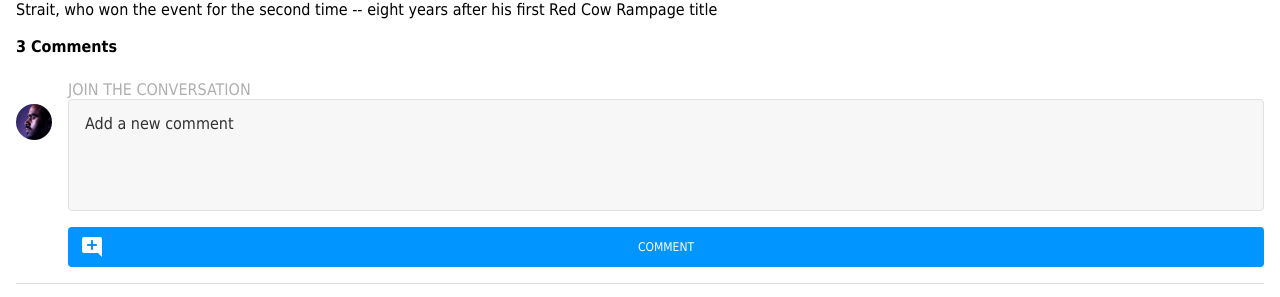
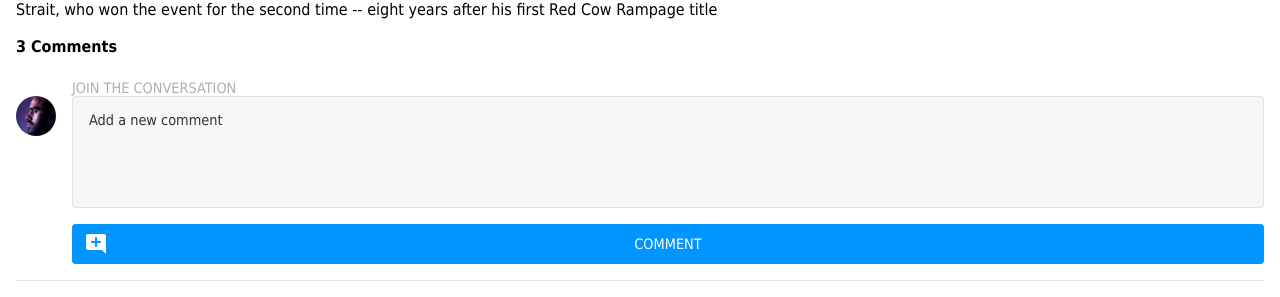
Before and after one commit to lizardskelly/brainstation-project4-brainflix, a React (Create React App) app: page / in a window 1280 px wide. Shown: the part 1349-1646 px from the top of the page. Built offline with nearby package versions, Linux system fonts and the light colour scheme; a web font is replaced by a local one.

Commit message:
comment form styling changes

```diff
--- a/src/components/CommentForm/commentform.scss
+++ b/src/components/CommentForm/commentform.scss
@@ -7,12 +7,12 @@
   border-bottom: 1px solid $border-grey-color;
 
   &__avatar {
-    height: 2.25rem;
-    width: 2.25rem;
+    height: 2.5rem;
+    width: 2.5rem;
     border-radius: 50%;
     object-fit: cover;
     object-position: 20% 50%;
-    margin: 1.5rem 1rem 0 0;
+    margin: 1rem 1rem 0 0;
   }
 
   &__container {
@@ -23,13 +23,14 @@
 
   &__label {
     color: $text-silver-color;
+    font-size: .9rem;
   }
 
   &__input {
     width: 100%;
     height: 7rem;
     background-color: #f7f7f7;
-    font-size: 1rem;
+    font-size: .9rem;
     color: $text-dark-color;
     border: 1px solid $border-grey-color;
     border-radius: 4px;
@@ -51,9 +52,10 @@
     background: url(../../assets/images/add_comment.svg) no-repeat .75rem;
     background-color: $cta-main-color;
     color: $text-white-color;
-    font-size: .75rem;
+    font-size: .9rem;
     border: none;
     border-radius: 4px;
+    line-height: 0;
 
     &:hover {
       background-color: $cta-hover-color;
```
